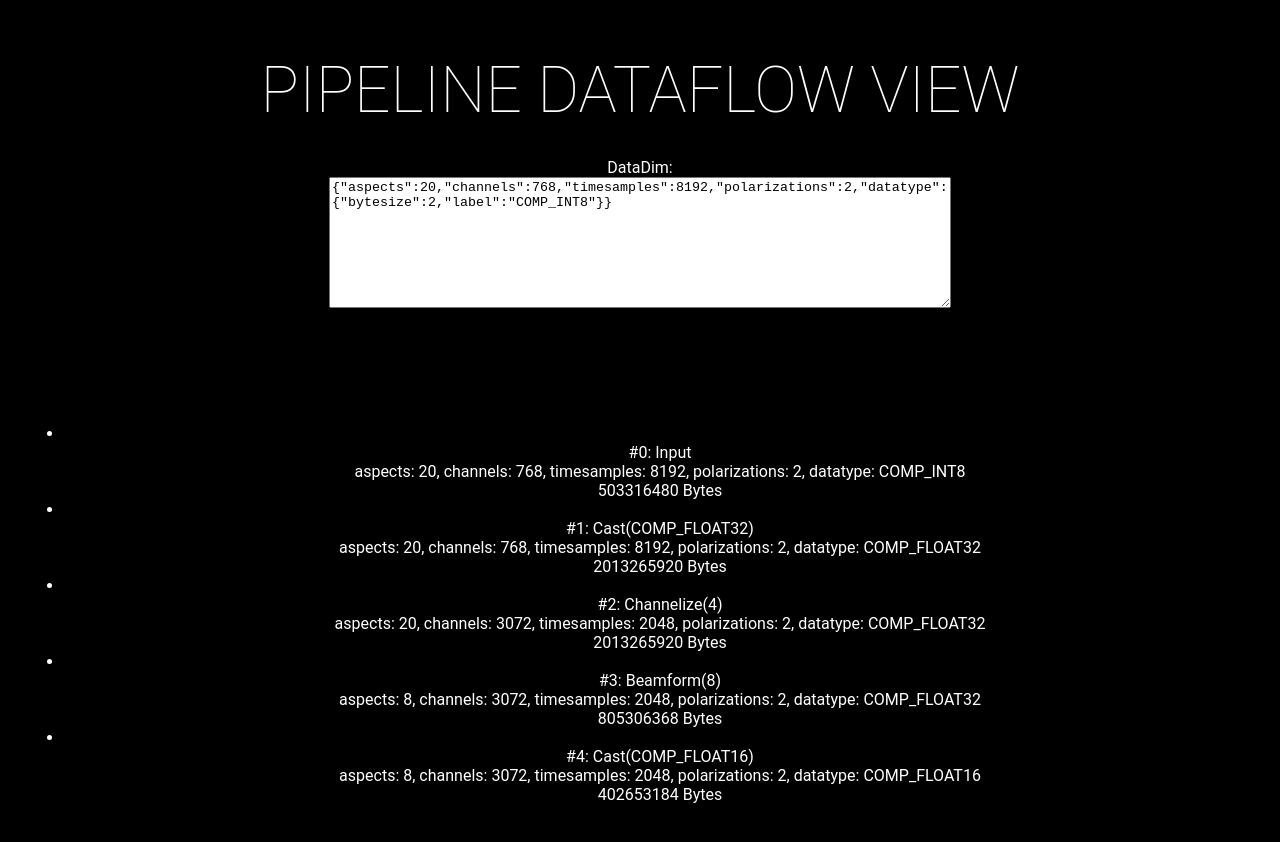
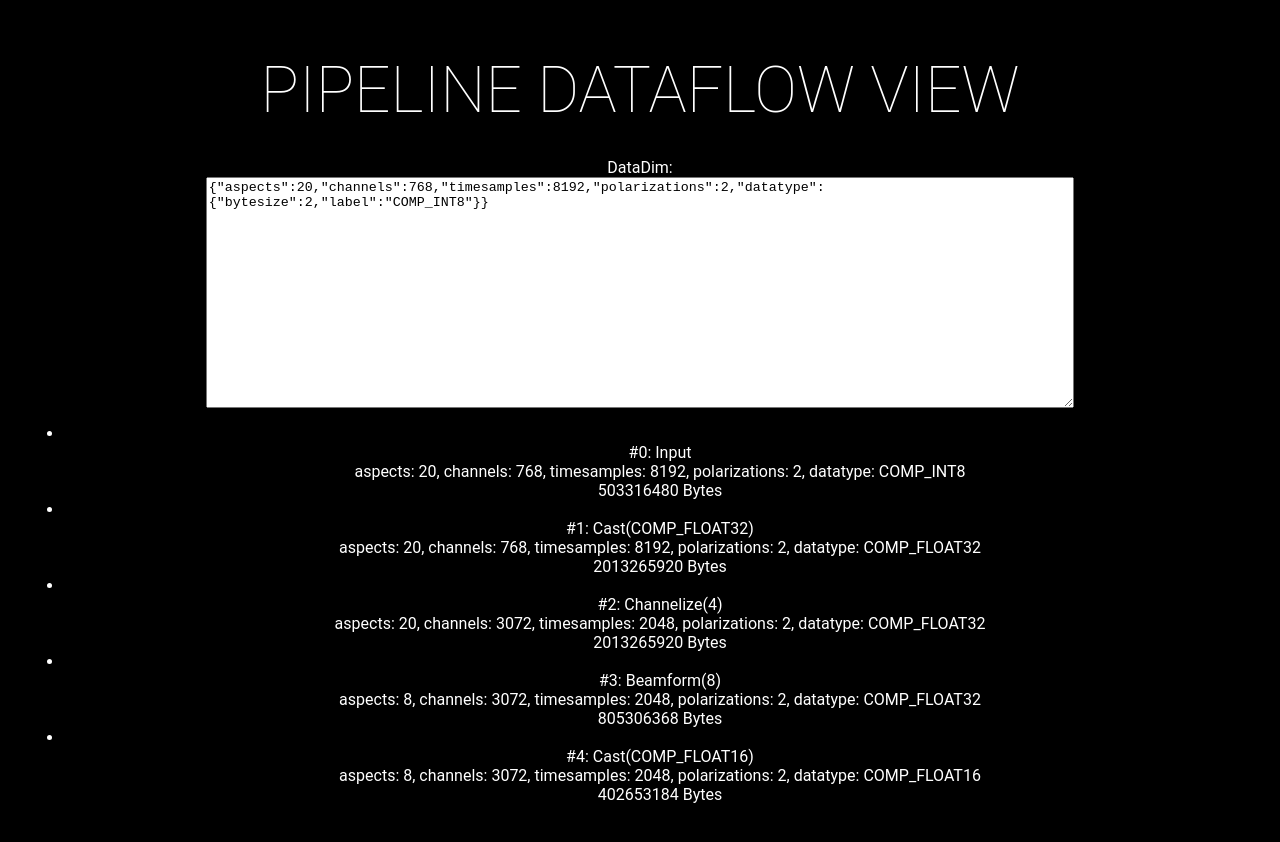
Before and after one commit to MydonSolutions/pipeline_data, a Svelte app: page / in a window 1280 px wide. Built offline with nearby package versions, Linux system fonts and the light colour scheme.

Commit message:
* App use style section

```diff
--- a/src/App.svelte
+++ b/src/App.svelte
@@ -32,12 +32,9 @@
 
 <main>
   <h1>Pipeline Dataflow View</h1>
-  <div style="width:100%;height:250px">
-    DataDim: <br/>
-    <textarea
-      style="width:50%;height:50%"
-      bind:value={textarea_datadim_json}
-    />
+  <div class="inputs">
+    DataDim:
+    <textarea bind:value={textarea_datadim_json}/>
   </div>
   <Pipeline {pipeline} {datadim}/>
 </main>
@@ -65,6 +62,20 @@
     max-width: 14rem;
   }
 
+  div.inputs {
+    width:100%;
+    height:250px;
+    display:flex;
+    flex-direction: column;
+    justify-content: space-around;
+  }
+
+  textarea {
+    width:70%;
+    height:100%;
+    align-self: center;
+  }
+
   @media (min-width: 480px) {
     h1 {
       max-width: none;
```
